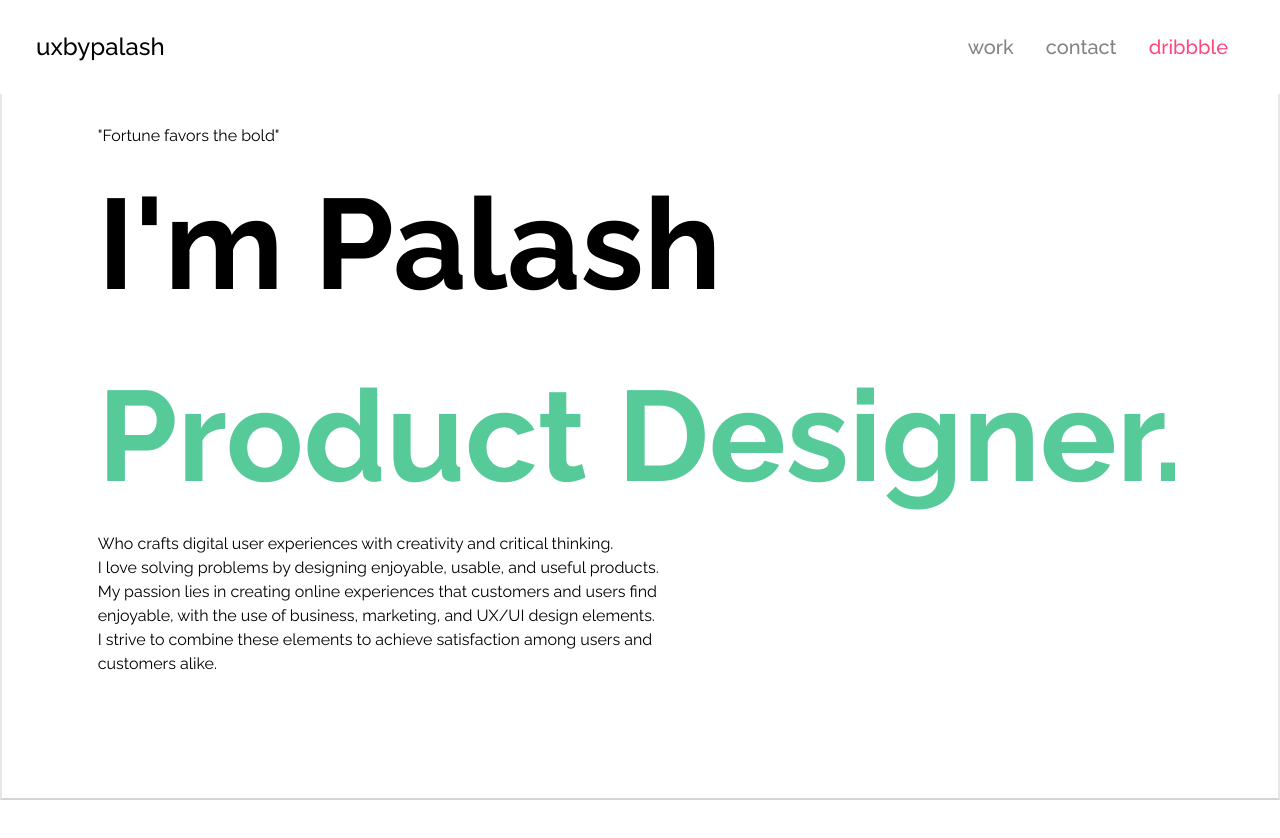
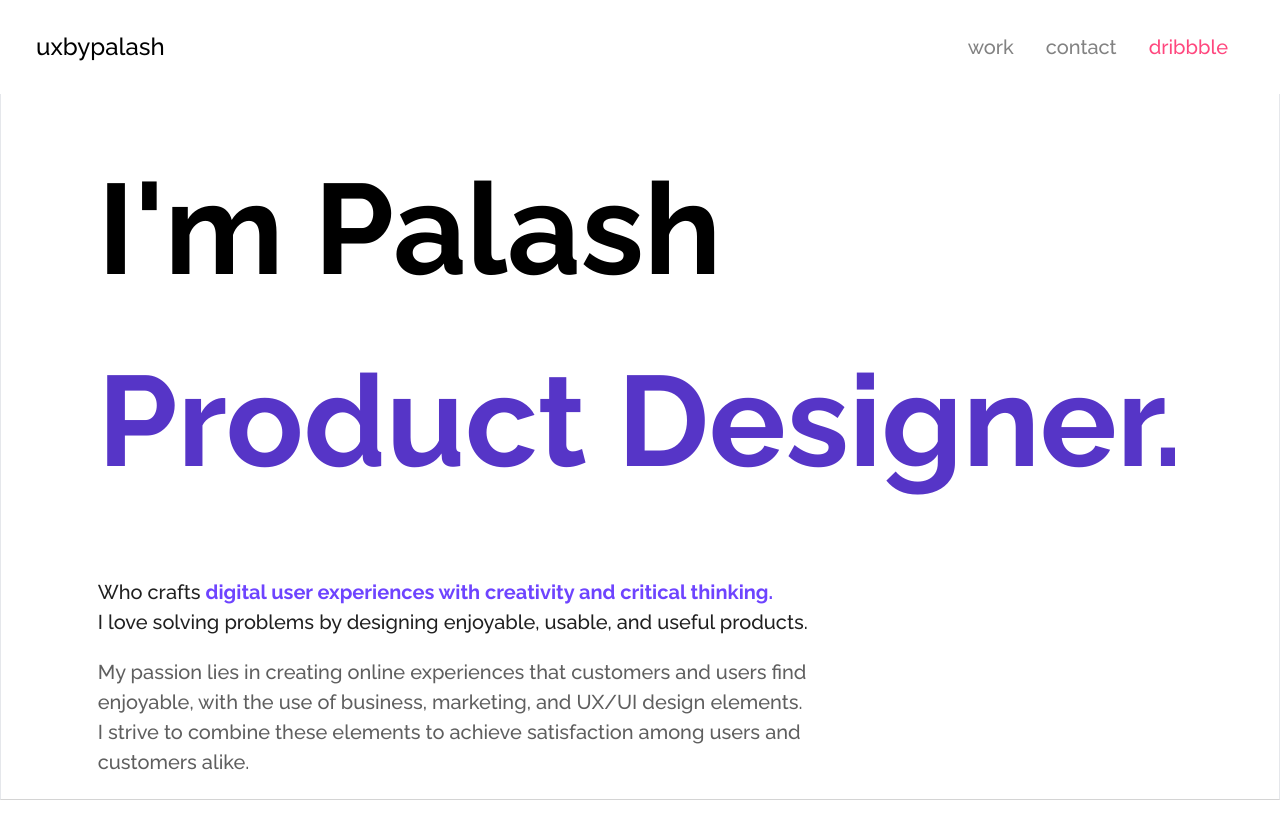
Before and after one commit to itzgupta/uxbypalash-live, a Next.js app: page / in a window 1280 px wide. Shown: the top 838 px of the page. Built offline with nearby package versions, Linux system fonts and the light colour scheme.

Commit message:
Hero-update

```diff
--- a/src/components/Hero.jsx
+++ b/src/components/Hero.jsx
@@ -3,18 +3,20 @@ import React from 'react'
 
 const Hero = () => {
   return (
-    <div className='flex items-center justify-center h-screen mb-12 border-2 border-b-[#D4D4D4]'>
+    <div className='flex items-center justify-center h-screen mb-12 border-[1px] border-b-[#D4D4D4]'>
         <div className=''>
-            <p><span>"</span>Fortune favors the bold<span>"</span></p>
+            <p className='flex py-10 text-[#D6D6D6] text-[20px] font-medium items-center justify-center'>
+                <span>"</span>Fortune favors the bold<span>"</span>
+            </p>
             <h1 className='font-[700] text-[128px]'>
                 I'm Palash <br />
                 <span className='animate-colorchange delay-500 duration-300 ease-in-out'>Product Designer.</span>
             </h1>
-            <h3>
-                Who crafts <span>digital user experiences with creativity and critical thinking.</span> <br />
+            <h3 className='py-5 mt-10 text-[20px] text-[#202020] font-medium'>
+                Who crafts <span className='font-bold text-[#6E44FF]'>digital user experiences with creativity and critical thinking.</span> <br />
                 I love solving problems by designing enjoyable, usable, and useful products.
             </h3>
-            <h3 className=''>
+            <h3 className='text-[20px] text-[#5F5F5F] font-medium'>
                 My passion lies in creating online experiences that customers and users find <br />
                 enjoyable, with the use of business, marketing, and UX/UI design elements. <br />
                 I strive to combine these elements to achieve satisfaction among users and <br />
--- a/tailwind.config.js
+++ b/tailwind.config.js
@@ -16,7 +16,7 @@ module.exports = {
       // },
 
       animation: {
-        'colorchange': 'colchange 4s infinite' ,
+        'colorchange': 'colchange 5s infinite' ,
       }
     },
   },
```
